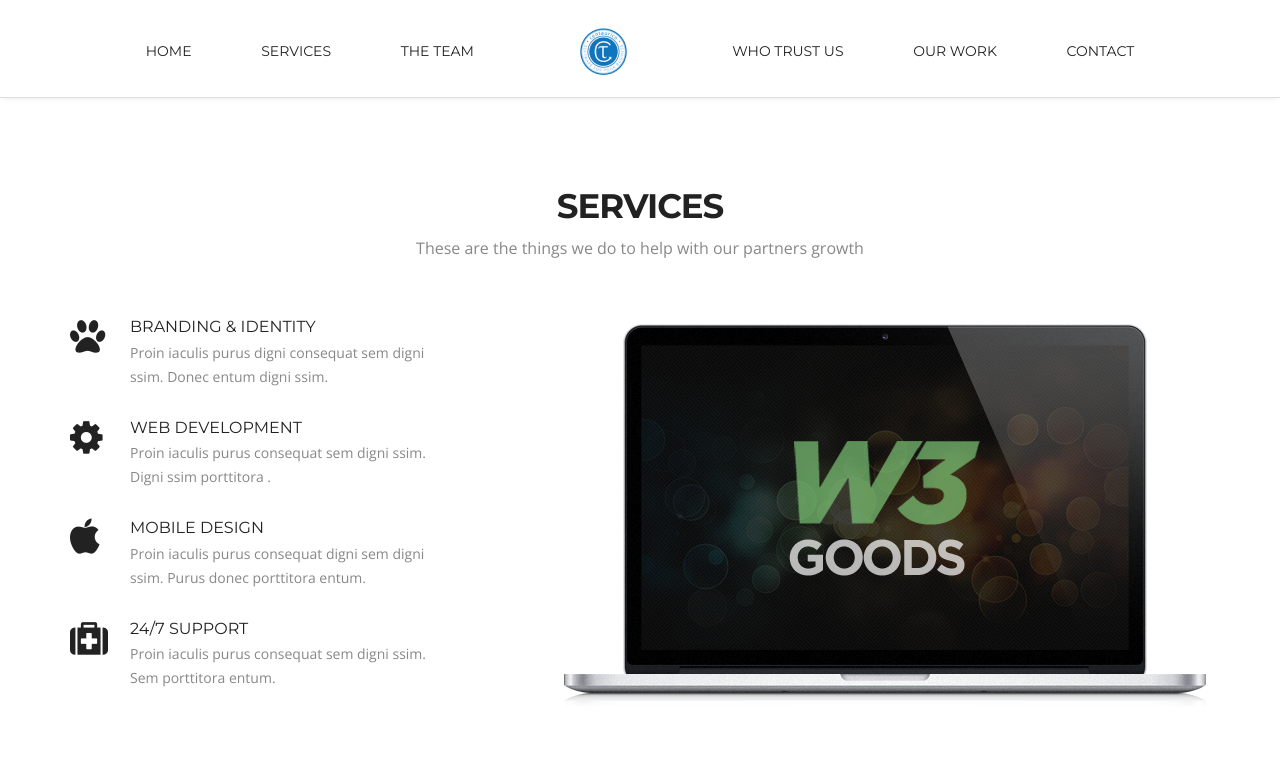
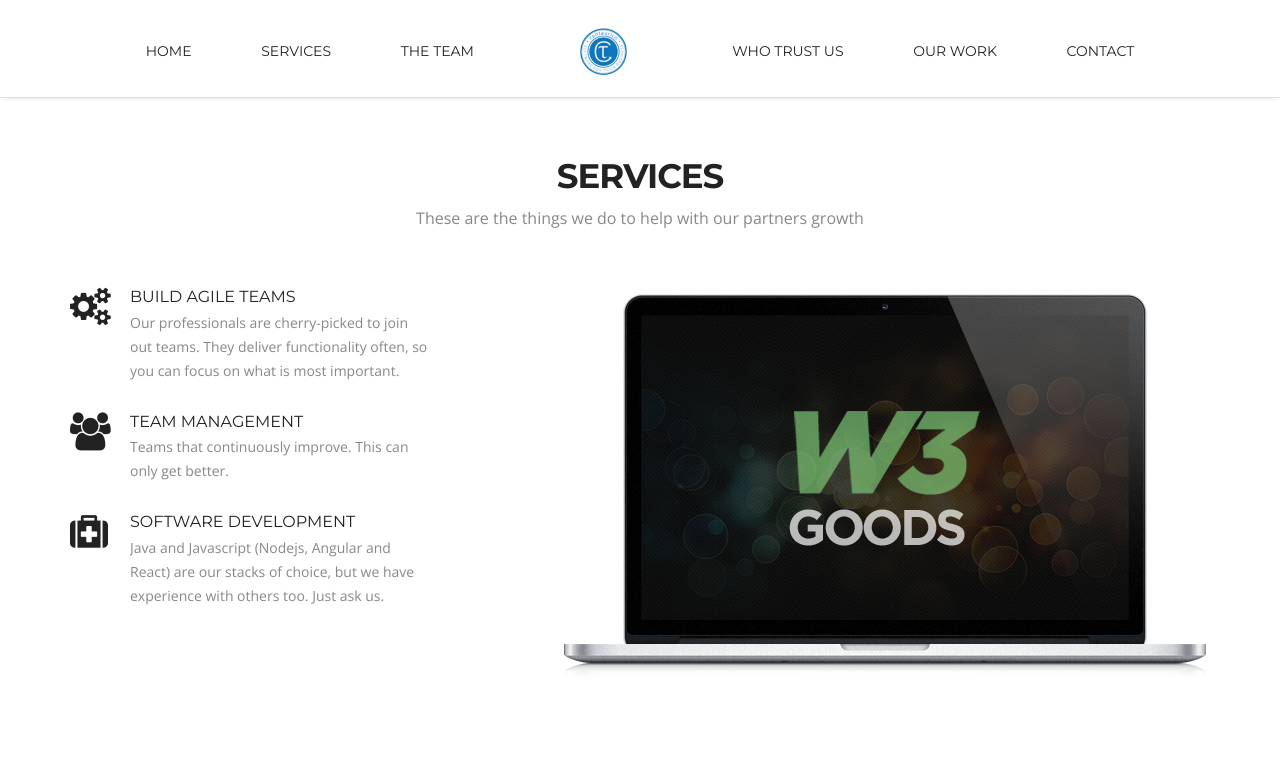
Before and after one commit to Centaurico/Centaurico.github.io, a plain HTML site: page index.html in a window 1280 px wide. Shown: the part 950-1720 px from the top of the page. Drawn offline with nearby package versions, Linux system fonts and the light colour scheme.

Commit message:
Add text to Services

```diff
--- a/css/style.css
+++ b/css/style.css
@@ -214,7 +214,7 @@ color: #fff;
 }
 
 .main-section{
-	padding:90px 0 110px;
+	padding:60px 0 110px;
 }
 
 
@@ -484,7 +484,7 @@ border: 2px solid #fff;
 	margin: 0 20px;
 }
 .main-section.team{
-	padding:85px 0;
+	padding:60px 0;
 }
 .main-section.team h6{
 	margin-bottom:40px;
--- a/index.html
+++ b/index.html
@@ -77,29 +77,20 @@
         	<div class="col-lg-4 col-sm-6 wow fadeInLeft delay-05s">
             	<div class="service-list">
                 	<div class="service-list-col1">
-                    	<i class="fa-paw"></i>
+                    	<i class="fa-cogs"></i>
                     </div>
                 	<div class="service-list-col2">
-                        <h3>branding &amp; identity</h3>
-                        <p>Proin iaculis purus digni consequat sem digni ssim. Donec entum digni ssim.</p>
+                        <h3>build agile teams</h3>
+                        <p>Our professionals are cherry-picked to join out teams. They deliver functionality often, so you can focus on what is most important.</p>
                     </div>
                 </div>
                 <div class="service-list">
                 	<div class="service-list-col1">
-                    	<i class="fa-gear"></i>
+                    	<i class="fa-users"></i>
                     </div>
                 	<div class="service-list-col2">
-                        <h3>web development</h3>
-                        <p>Proin iaculis purus consequat sem digni ssim. Digni ssim porttitora .</p>
-                    </div>
-                </div>
-                <div class="service-list">
-                	<div class="service-list-col1">
-                    	<i class="fa-apple"></i>
-                    </div>
-                	<div class="service-list-col2">
-                        <h3>mobile design</h3>
-                        <p>Proin iaculis purus consequat digni sem digni ssim. Purus donec porttitora entum.</p>
+                        <h3>team management</h3>
+                        <p>Teams that continuously improve. This can only get better.</p>
                     </div>
                 </div>
                 <div class="service-list">
@@ -107,8 +98,8 @@
                     	<i class="fa-medkit"></i>
                     </div>
                 	<div class="service-list-col2">
-                        <h3>24/7 Support</h3>
-                        <p>Proin iaculis purus consequat sem digni ssim. Sem porttitora entum.</p>
+                        <h3>software development</h3>
+                        <p>Java and Javascript (Nodejs, Angular and React) are our stacks of choice, but we have experience with others too. Just ask us.</p>
                     </div>
                 </div>
             </div>
```
